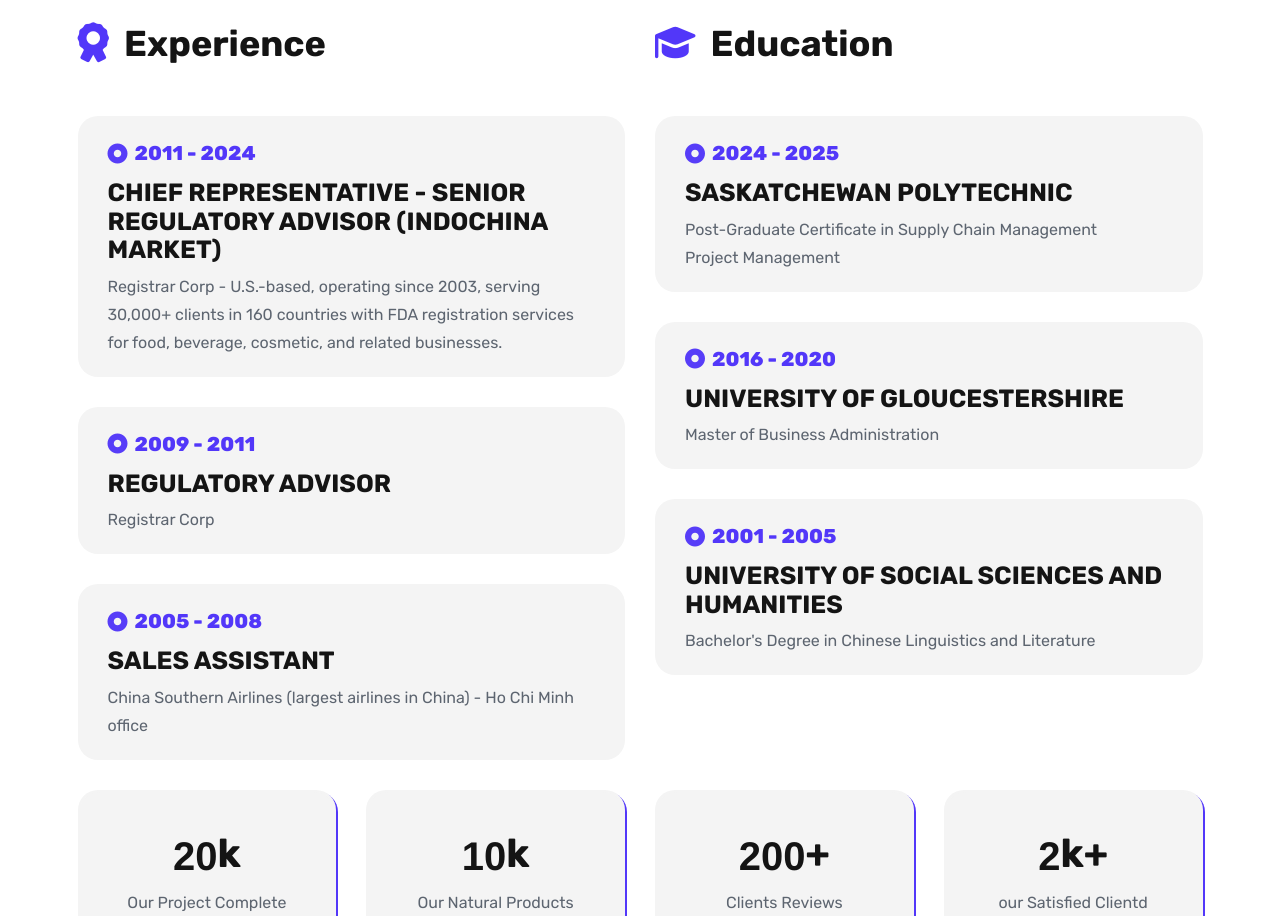
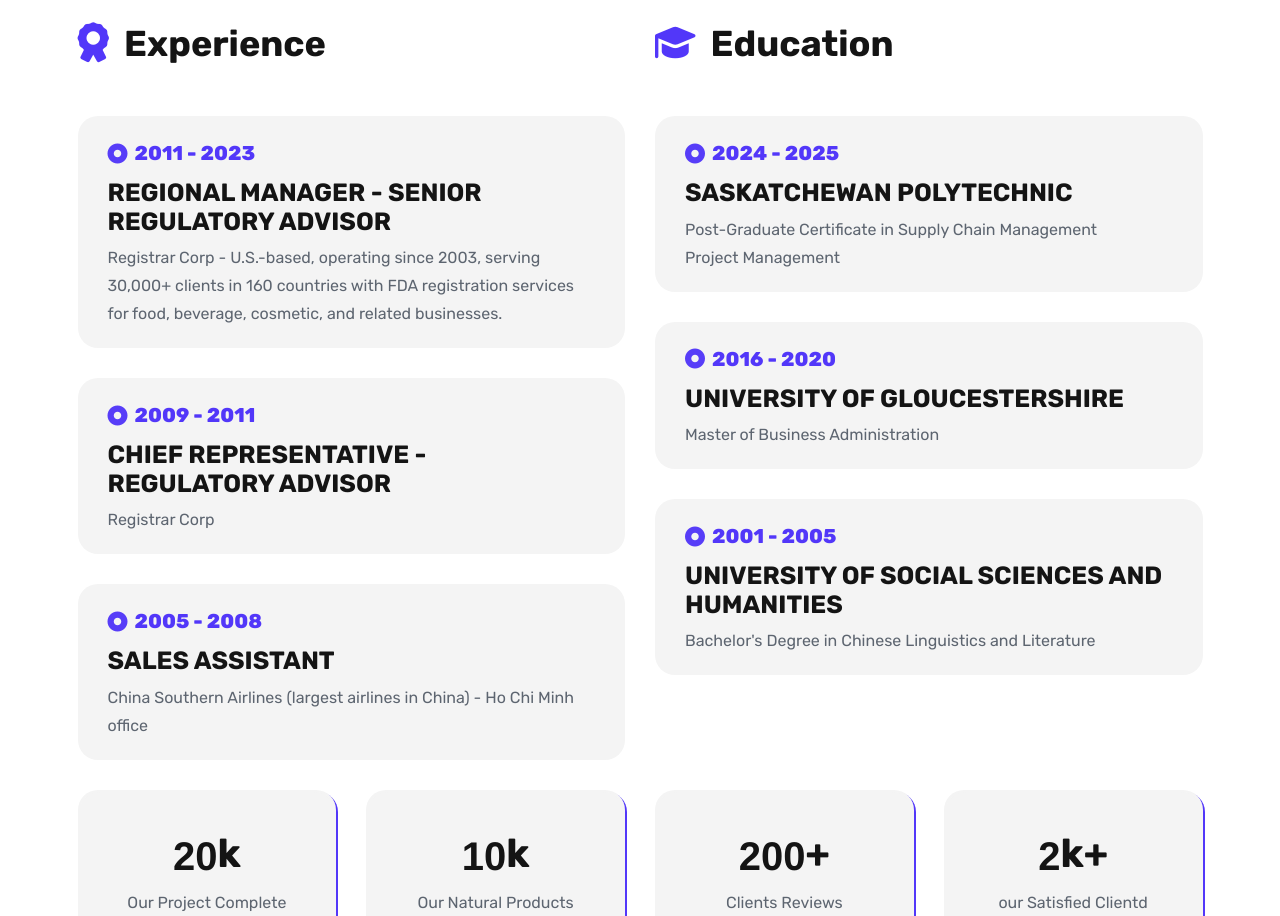
Before and after one commit to minhanhhere/thalia, a website: page src/index.html in a window 1280 px wide. Shown: the part 3400-4316 px from the top of the page. Drawn offline with nearby package versions, Linux system fonts and the light colour scheme; files that its build step writes are made by us from their sources; animation ran at ten frames a second; files whose address does not match are found by name; a web font is replaced by a local one.

Commit message:
update cv

```diff
--- a/gulpfile.js
+++ b/gulpfile.js
@@ -7,7 +7,7 @@ const config = {
   siteTitle: 'Ba Thien Thu Nguyen | My Portfolio',
   linkedin: 'https://www.linkedin.com/in/msthunguyen',
   email: 'thaliaincanada@gmail.com',
-  cv: '/assets/cv.pdf',
+  cv: '/assets/cv-thalia-nguyen.pdf',
 };
 
 // File paths
--- a/src/partials/exp-edu.html
+++ b/src/partials/exp-edu.html
@@ -9,8 +9,8 @@
 
         <div class="resume-widget">
           <div class="resume-single tmp-scroll-trigger tmp-fade-in animation-order-1">
-            <div class="time"><i class="fa-duotone fa-solid fa-circle-dot fa-fade mr--15"></i> 2011 - 2024</div>
-            <h3 class="resume-title">Chief Representative - Senior Regulatory Advisor (Indochina Market)</h3>
+            <div class="time"><i class="fa-duotone fa-solid fa-circle-dot fa-fade mr--15"></i> 2011 - 2023</div>
+            <h3 class="resume-title">Regional Manager - Senior Regulatory Advisor</h3>
             <div class="institute">
               Registrar Corp - U.S.-based, operating since 2003, serving 30,000+ clients in 160 countries with FDA registration services for food, beverage,
               cosmetic, and related businesses.
@@ -18,7 +18,7 @@
           </div>
           <div class="resume-single tmp-scroll-trigger tmp-fade-in animation-order-2">
             <div class="time"><i class="fa-duotone fa-solid fa-circle-dot fa-fade mr--15"></i> 2009 - 2011</div>
-            <h3 class="resume-title">Regulatory Advisor</h3>
+            <h3 class="resume-title">Chief Representative - Regulatory Advisor</h3>
             <div class="institute">Registrar Corp</div>
           </div>
           <div class="resume-single tmp-scroll-trigger tmp-fade-in animation-order-3">
```
Also changed, not shown: 1 other file.
